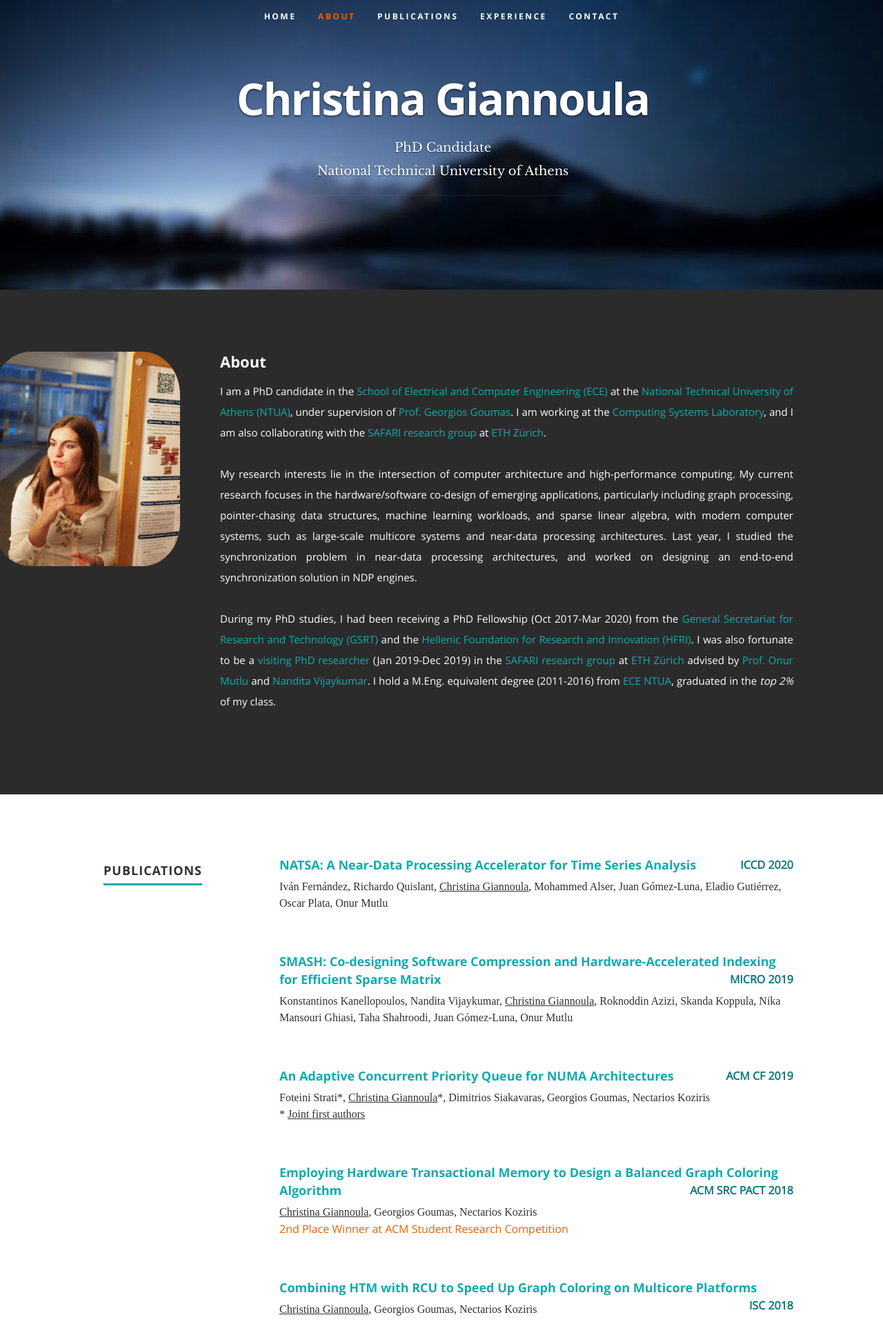
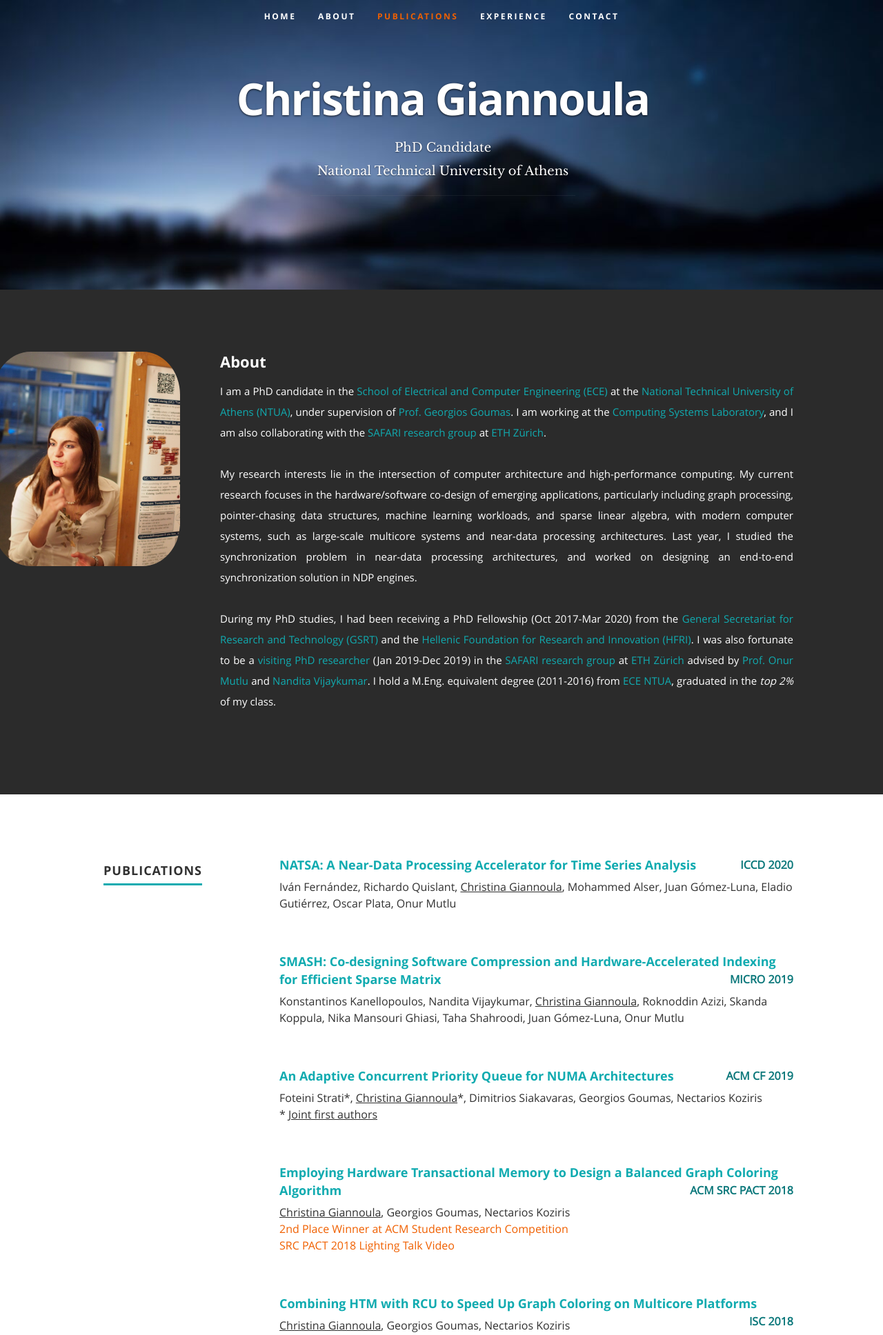
Before and after one commit to cgiannoula/cgiannoula.github.io, a PHP site: page / in a window 1280 px wide. Shown: the top 1936 px of the page at 69% size. Run offline with PHP 8.4, Linux system fonts and the light colour scheme; some libraries are stand-ins or nearby versions; some web fonts are replaced.

Commit message:
update font

```diff
--- a/css/layout.css
+++ b/css/layout.css
@@ -336,7 +336,7 @@
    border-bottom: 1px solid #E8E8E8;
 }
 #publications .info {
-   font: 16px/24px 'librebaskerville', serif;
+   font: 16px/24px 'opensans-regular', sans-serif;
    color: #313131;
    margin-bottom: 60px;
    margin-top: 2px;
@@ -353,6 +353,9 @@
 #publications .orange {
    font: 16px/24px 'opensans-regular', sans-serif;
    color: #F06000;
+}
+#publications .orange:hover {
+   color: #F8B080;
 }
 #publications .date:hover {
    color: #70CDD0;
@@ -400,7 +403,7 @@
    border-bottom: 1px solid #E8E8E8;
 }
 #experience .info {
-   font: 16px/24px 'librebaskerville', serif;
+   font: 16px/24px 'opensans-regular', sans-serif;
    color: #313131;
    margin-bottom: 18px;
    padding-bottom: 30px;
--- a/index.html
+++ b/index.html
@@ -167,7 +167,8 @@
 
                   <h4><a href="#">Employing Hardware Transactional Memory to Design a Balanced Graph Coloring Algorithm</a><a href="https://src.acm.org/winners/2019"><em class="date"><span style="float:right;">ACM SRC PACT 2018</span></em></a></h4>
                    <p class="info"><u>Christina Giannoula</u>, Georgios Goumas, Nectarios Koziris<br>
-                   <em class="orange"> 2<sup>nd</sup> Place Winner at ACM Student Research Competition</em><br></p>
+                   <a href="https://src.acm.org/winners/2019"><em class="orange"> 2<sup>nd</sup> Place Winner at ACM Student Research Competition</em></a><br>
+                   <a href="https://www.youtube.com/watch?v=b-_ksJgt1us&feature=youtu.be"><em class="orange">SRC PACT 2018 Lighting Talk Video</em></a><br></p>
 
                </div>
 
```
